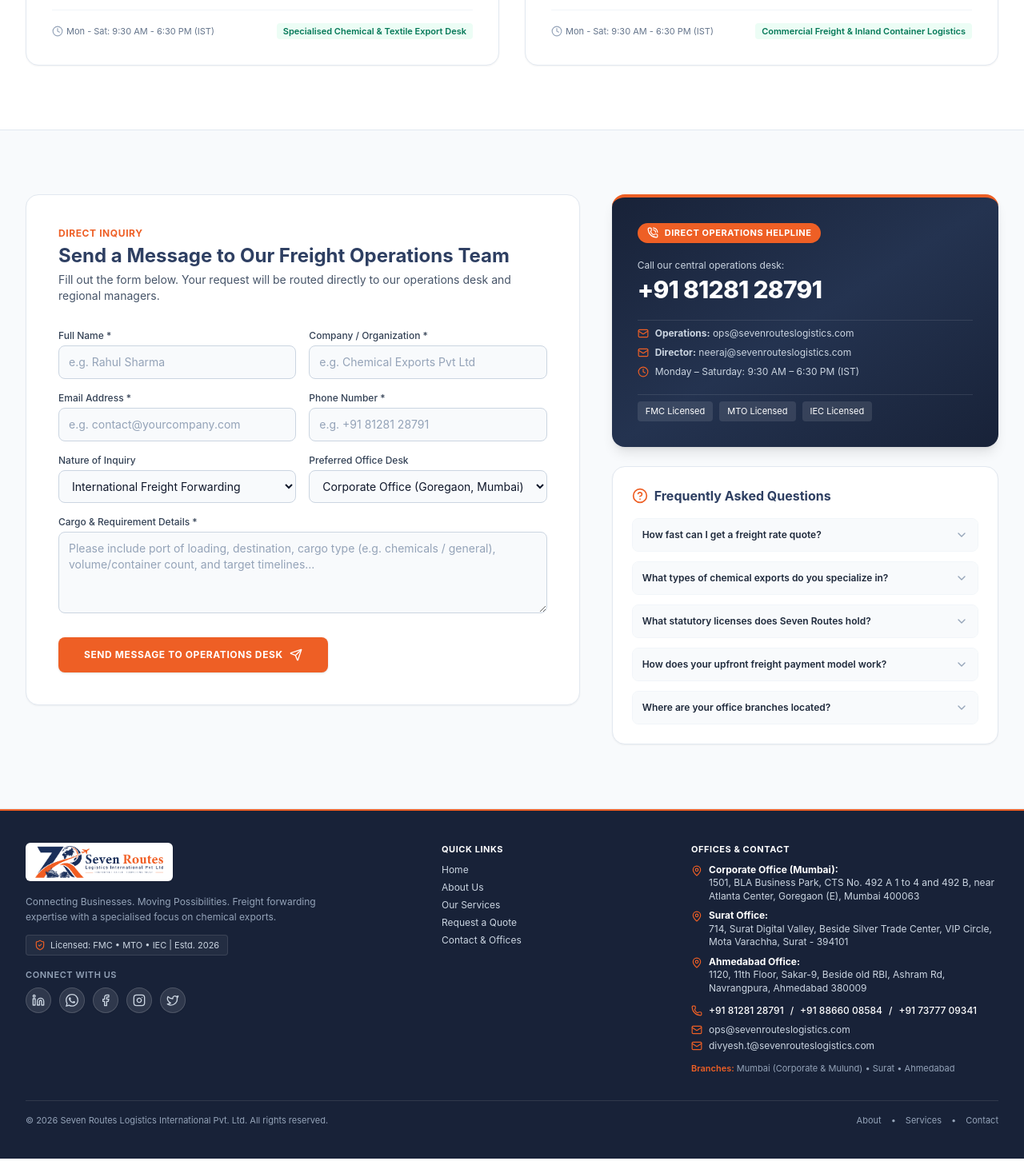
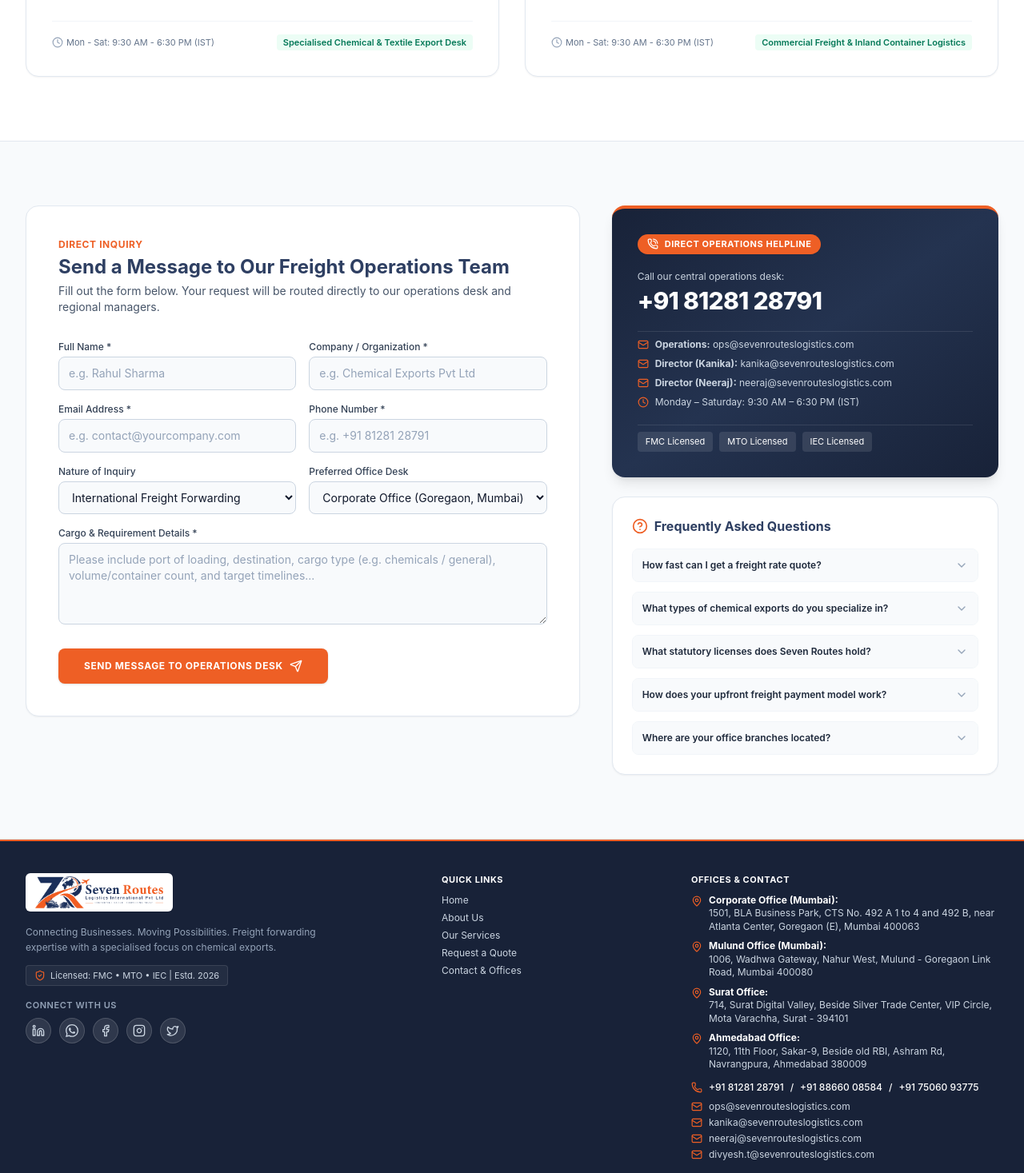
Before and after one commit to jatinjethavavbi/seven-routes, a Next.js app: page /contact in a window 1280 px wide. Shown: the part 1330-2797 px from the top of the page at 80% size. Built offline with nearby package versions, Linux system fonts and the light colour scheme; no server answers.

Commit message:
fix: update some contants

```diff
--- a/src/app/about/page.tsx
+++ b/src/app/about/page.tsx
@@ -23,7 +23,8 @@ import {
   Ship,
   FileCheck2,
   Boxes,
-  Percent
+  Percent,
+  Mail
 } from 'lucide-react';
 
 export default function AboutPage() {
@@ -292,6 +293,13 @@ export default function AboutPage() {
                       <h3 className="text-2xl font-bold text-theme-blue">Kanika</h3>
                       <p className="text-sm font-semibold text-theme-orange">Director &amp; Promoter</p>
                       <p className="text-xs text-slate-500">Seven Routes Logistics International Pvt. Ltd.</p>
+                      <a
+                        href="mailto:kanika@sevenrouteslogistics.com"
+                        className="inline-flex items-center space-x-1.5 text-xs font-semibold text-theme-blue hover:text-theme-orange transition-colors pt-0.5"
+                      >
+                        <Mail className="w-3.5 h-3.5 text-theme-orange" />
+                        <span>kanika@sevenrouteslogistics.com</span>
+                      </a>
                     </div>
 
                     <div className="w-full space-y-2 pt-2 border-t border-slate-200">
@@ -385,6 +393,13 @@ export default function AboutPage() {
                       <h3 className="text-2xl font-bold text-theme-blue">Neeraj</h3>
                       <p className="text-sm font-semibold text-theme-orange">Director &amp; Promoter</p>
                       <p className="text-xs text-slate-500">Seven Routes Logistics International Pvt. Ltd.</p>
+                      <a
+                        href="mailto:neeraj@sevenrouteslogistics.com"
+                        className="inline-flex items-center space-x-1.5 text-xs font-semibold text-theme-blue hover:text-theme-orange transition-colors pt-0.5"
+                      >
+                        <Mail className="w-3.5 h-3.5 text-theme-orange" />
+                        <span>neeraj@sevenrouteslogistics.com</span>
+                      </a>
                     </div>
 
                     <div className="w-full space-y-2 pt-2 border-t border-slate-200">
--- a/src/app/contact/page.tsx
+++ b/src/app/contact/page.tsx
@@ -96,7 +96,7 @@ export default function ContactPage() {
       port: 'Nhava Sheva (JNPT) & Mumbai Port Gateway',
       address: '1501, BLA Business Park, CTS No. 492 A 1 to 4 and 492 B, near Atlanta Center, Goregaon (E), Sonawala Road, Village Pahadi, Mumbai 400063',
       phones: ['+91 81281 28791'],
-      emails: ['ops@sevenrouteslogistics.com', 'neeraj@sevenrouteslogistics.com'],
+      emails: ['ops@sevenrouteslogistics.com', 'kanika@sevenrouteslogistics.com', 'neeraj@sevenrouteslogistics.com'],
       hours: 'Mon - Sat: 9:30 AM - 6:30 PM (IST)',
       chaStatus: 'Corporate Leadership & Central Pricing Desk',
     },
@@ -104,9 +104,9 @@ export default function ContactPage() {
       city: 'Mumbai (Mulund)',
       badge: 'Mumbai Regional Office',
       port: 'Nhava Sheva & Regional Maritime Logistics',
-      address: '1006, The Gateway by Wadhwa, Mulund - Goregaon Link Rd, opp. Registration Office Mulund West, Hira Nagar, Mulund West, Mumbai, Maharashtra 400080',
+      address: '1006, Wadhwa Gateway, Nahur West, Mulund - Goregaon Link Road, Mumbai 400080',
       phones: ['+91 81281 28791'],
-      emails: ['ops@sevenrouteslogistics.com'],
+      emails: ['ops@sevenrouteslogistics.com', 'kanika@sevenrouteslogistics.com'],
       hours: 'Mon - Sat: 9:30 AM - 6:30 PM (IST)',
       chaStatus: 'Regional Ocean Freight & Carrier Operations',
     },
@@ -125,7 +125,7 @@ export default function ContactPage() {
       badge: 'Commercial & ICD Hub',
       port: 'Mundra Port Linkages & Inland ICD Sanand / Khodiyar',
       address: 'Office no.: 1120, 11th Floor, Sakar-9, Beside old Reserve Bank of India, Ashram Rd, near City Gold, Muslim Society, Navrangpura, Ahmedabad, Gujarat 380009',
-      phones: ['+91 73777 09341'],
+      phones: ['+91 75060 93775'],
       emails: ['ajay.b@sevenrouteslogistics.com'],
       hours: 'Mon - Sat: 9:30 AM - 6:30 PM (IST)',
       chaStatus: 'Commercial Freight & Inland Container Logistics',
@@ -483,7 +483,11 @@ export default function ContactPage() {
                     </div>
                     <div className="flex items-center space-x-2">
                       <Mail className="w-3.5 h-3.5 text-theme-orange shrink-0" />
-                      <span><strong>Director:</strong> neeraj@sevenrouteslogistics.com</span>
+                      <span><strong>Director (Kanika):</strong> kanika@sevenrouteslogistics.com</span>
+                    </div>
+                    <div className="flex items-center space-x-2">
+                      <Mail className="w-3.5 h-3.5 text-theme-orange shrink-0" />
+                      <span><strong>Director (Neeraj):</strong> neeraj@sevenrouteslogistics.com</span>
                     </div>
                     <div className="flex items-center space-x-2">
                       <Clock className="w-3.5 h-3.5 text-theme-orange shrink-0" />
--- a/src/components/home/NetworkSection.tsx
+++ b/src/components/home/NetworkSection.tsx
@@ -40,7 +40,7 @@ export default function NetworkSection() {
       tag: 'Mumbai Regional Office',
       city: 'Mumbai (Mulund)',
       state: 'Maharashtra',
-      address: '1006, The Gateway by Wadhwa, Mulund - Goregaon Link Rd, opp. Registration Office Mulund West, Hira Nagar, Mulund West, Mumbai, Maharashtra 400080',
+      address: '1006, Wadhwa Gateway, Nahur West, Mulund - Goregaon Link Road, Mumbai 400080',
       phone: '+91 81281 28791',
       email: 'ops@sevenrouteslogistics.com',
       gatewayPort: 'Nhava Sheva & Mumbai Maritime Terminals',
@@ -75,7 +75,7 @@ export default function NetworkSection() {
       city: 'Ahmedabad',
       state: 'Gujarat',
       address: 'Office no.: 1120, 11th Floor, Sakar-9, Beside old Reserve Bank of India, Ashram Rd, near City Gold, Muslim Society, Navrangpura, Ahmedabad, Gujarat 380009',
-      phone: '+91 73777 09341',
+      phone: '+91 75060 93775',
       email: 'ajay.b@sevenrouteslogistics.com',
       gatewayPort: 'Mundra Port & Inland ICD Sanand / Khodiyar / Sabarmati',
       operations: [
--- a/src/components/layout/Footer.tsx
+++ b/src/components/layout/Footer.tsx
@@ -8,7 +8,7 @@ import { Phone, Mail, MapPin, ShieldCheck, Linkedin, Facebook, Instagram, Twitte
 function WhatsAppIcon({ className = 'w-3.5 h-3.5' }: { className?: string }) {
   return (
     <svg className={className} viewBox="0 0 24 24" fill="currentColor">
-      <path d="M17.472 14.382c-.297-.149-1.758-.867-2.03-.967-.273-.099-.471-.148-.67.15-.197.297-.767.966-.94 1.164-.173.199-.347.223-.644.075-.297-.15-1.255-.463-2.39-1.475-.883-.788-1.48-1.761-1.653-2.059-.173-.297-.018-.458.13-.606.134-.133.298-.347.446-.52.149-.174.198-.298.298-.497.099-.198.05-.371-.025-.52-.075-.149-.669-1.612-.916-2.207-.242-.579-.487-.5-.669-.51-.173-.008-.371-.01-.57-.01-.198 0-.52.074-.792.372-.272.297-1.04 1.016-1.04 2.479 0 1.462 1.065 2.875 1.213 3.074.149.198 2.096 3.2 5.077 4.487.709.306 1.262.489 1.694.625.712.227 1.36.195 1.871.118.571-.085 1.758-.719 2.006-1.413.248-.694.248-1.289.173-1.413-.074-.124-.272-.198-.57-.347m-5.421 7.403h-.004a9.87 9.87 0 01-5.031-1.378l-.361-.214-3.741.982.998-3.648-.235-.374a9.86 9.86 0 01-1.51-5.26c.001-5.45 4.436-9.884 9.888-9.884 2.64 0 5.122 1.03 6.988 2.898a9.825 9.825 0 012.893 6.994c-.003 5.45-4.437 9.884-9.885 9.884m8.413-18.297A11.815 11.815 0 0012.05 0C5.495 0 .16 5.335.157 11.892c0 2.096.547 4.142 1.588 5.945L.057 24l6.305-1.654a11.882 11.882 0 005.683 1.448h.005c6.554 0 11.89-5.335 11.893-11.893a11.821 11.821 0 00-3.48-8.413Z"/>
+      <path d="M17.472 14.382c-.297-.149-1.758-.867-2.03-.967-.273-.099-.471-.148-.67.15-.197.297-.767.966-.94 1.164-.173.199-.347.223-.644.075-.297-.15-1.255-.463-2.39-1.475-.883-.788-1.48-1.761-1.653-2.059-.173-.297-.018-.458.13-.606.134-.133.298-.347.446-.52.149-.174.198-.298.298-.497.099-.198.05-.371-.025-.52-.075-.149-.669-1.612-.916-2.207-.242-.579-.487-.5-.669-.51-.173-.008-.371-.01-.57-.01-.198 0-.52.074-.792.372-.272.297-1.04 1.016-1.04 2.479 0 1.462 1.065 2.875 1.213 3.074.149.198 2.096 3.2 5.077 4.487.709.306 1.262.489 1.694.625.712.227 1.36.195 1.871.118.571-.085 1.758-.719 2.006-1.413.248-.694.248-1.289.173-1.413-.074-.124-.272-.198-.57-.347m-5.421 7.403h-.004a9.87 9.87 0 01-5.031-1.378l-.361-.214-3.741.982.998-3.648-.235-.374a9.86 9.86 0 01-1.51-5.26c.001-5.45 4.436-9.884 9.888-9.884 2.64 0 5.122 1.03 6.988 2.898a9.825 9.825 0 012.893 6.994c-.003 5.45-4.437 9.884-9.885 9.884m8.413-18.297A11.815 11.815 0 0012.05 0C5.495 0 .16 5.335.157 11.892c0 2.096.547 4.142 1.588 5.945L.057 24l6.305-1.654a11.882 11.882 0 005.683 1.448h.005c6.554 0 11.89-5.335 11.893-11.893a11.821 11.821 0 00-3.48-8.413Z" />
     </svg>
   );
 }
@@ -148,6 +148,14 @@ export default function Footer() {
               <div className="flex items-start space-x-2">
                 <MapPin className="w-3.5 h-3.5 text-theme-orange shrink-0 mt-0.5" />
                 <div className="text-slate-300 leading-snug">
+                  <strong className="text-white block">Mulund Office (Mumbai):</strong>
+                  1006, Wadhwa Gateway, Nahur West, Mulund - Goregaon Link Road, Mumbai 400080
+                </div>
+              </div>
+
+              <div className="flex items-start space-x-2">
+                <MapPin className="w-3.5 h-3.5 text-theme-orange shrink-0 mt-0.5" />
+                <div className="text-slate-300 leading-snug">
                   <strong className="text-white block">Surat Office:</strong>
                   714, Surat Digital Valley, Beside Silver Trade Center, VIP Circle, Mota Varachha, Surat - 394101
                 </div>
@@ -172,8 +180,8 @@ export default function Footer() {
                     +91 88660 08584
                   </a>
                   <span>/</span>
-                  <a href="tel:+917377709341" className="hover:text-theme-orange transition-colors">
-                    +91 73777 09341
+                  <a href="tel:+917506093775" className="hover:text-theme-orange transition-colors">
+                    +91 75060 93775
                   </a>
                 </div>
               </div>
@@ -187,15 +195,24 @@ export default function Footer() {
                 </div>
                 <div className="flex items-center space-x-2">
                   <Mail className="w-3.5 h-3.5 text-theme-orange shrink-0" />
+                  <a href="mailto:kanika@sevenrouteslogistics.com" className="hover:text-theme-orange transition-colors text-slate-300">
+                    kanika@sevenrouteslogistics.com
+                  </a>
+                </div>
+                <div className="flex items-center space-x-2">
+                  <Mail className="w-3.5 h-3.5 text-theme-orange shrink-0" />
+                  <a href="mailto:neeraj@sevenrouteslogistics.com" className="hover:text-theme-orange transition-colors text-slate-300">
+                    neeraj@sevenrouteslogistics.com
+                  </a>
+                </div>
+                <div className="flex items-center space-x-2">
+                  <Mail className="w-3.5 h-3.5 text-theme-orange shrink-0" />
                   <a href="mailto:divyesh.t@sevenrouteslogistics.com" className="hover:text-theme-orange transition-colors text-slate-300">
                     divyesh.t@sevenrouteslogistics.com
                   </a>
                 </div>
               </div>
 
-              <div className="pt-1 text-[11px] text-slate-400">
-                <span className="text-theme-orange font-semibold">Branches:</span> Mumbai (Corporate &amp; Mulund) • Surat • Ahmedabad
-              </div>
             </div>
           </div>
 
--- a/src/components/layout/TopBar.tsx
+++ b/src/components/layout/TopBar.tsx
@@ -9,7 +9,7 @@ export default function TopBar() {
       <div className="max-w-7xl mx-auto px-4 sm:px-6 lg:px-8">
         <div className="flex items-center justify-between h-9 font-normal">
           {/* Left: Contact Info */}
-          <div className="flex items-center space-x-6 text-slate-200">
+          <div className="flex items-center space-x-4 xl:space-x-5 text-slate-200">
             <a
               href="tel:+918128128791"
               className="flex items-center space-x-1.5 hover:text-theme-orange transition-colors"
@@ -19,11 +19,11 @@ export default function TopBar() {
             </a>
             <span className="text-white/20">•</span>
             <a
-              href="mailto:ops@sevenrouteslogistics.com"
+              href="mailto:kanika@sevenrouteslogistics.com"
               className="flex items-center space-x-1.5 hover:text-theme-orange transition-colors"
             >
               <Mail className="w-3.5 h-3.5 text-theme-orange" />
-              <span>ops@sevenrouteslogistics.com</span>
+              <span>kanika@sevenrouteslogistics.com</span>
             </a>
             <span className="text-white/20">•</span>
             <a
```
Also changed, not shown: src/components/home/StatsBar.tsx (+12 -12 lines).
